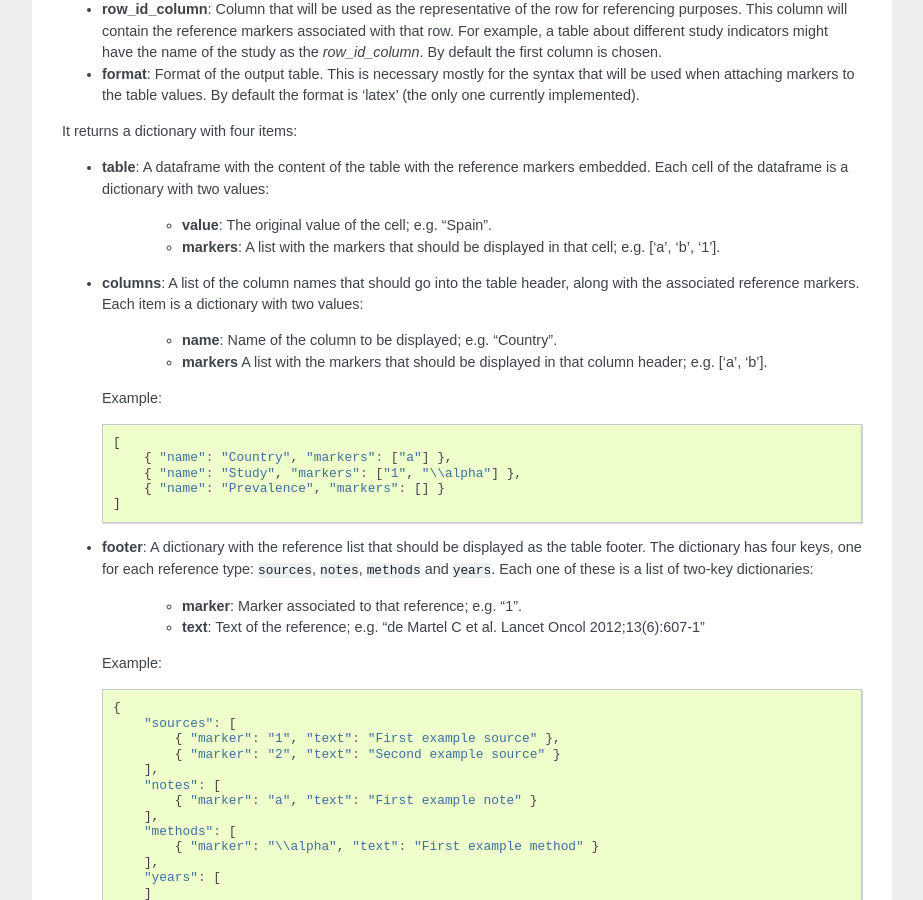
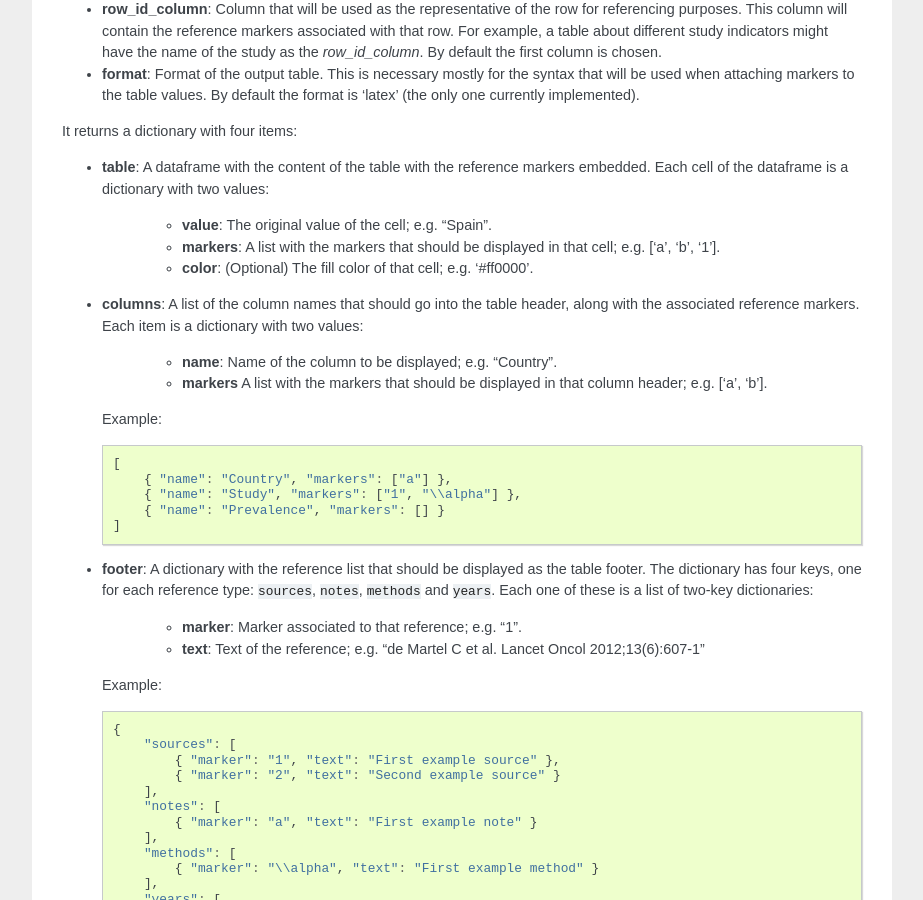
Before and after one commit to hpv-information-centre/reportcompiler-ic-tools, a Sphinx documentation site: the page built from doc/tables.rst, in a window 1280 px wide and 900 px high, scrolled down 466 px. Shown: the whole window, without its empty margins (198-1121 px from the left). Built offline with Sphinx 7.4.7, drawn with Linux system fonts in a browser that asks for light colours; pages that are not in the unit, such as notebooks, are missing from menus.

Commit message:
Add cell coloring to generate_table_data

```diff
--- a/doc/tables.rst
+++ b/doc/tables.rst
@@ -19,6 +19,7 @@ It returns a dictionary with four items:
 
    * **value**: The original value of the cell; e.g. "Spain".
    * **markers**: A list with the markers that should be displayed in that cell; e.g. ['a', 'b', '1'].
+   * **color**: (Optional) The fill color of that cell; e.g. '#ff0000'.
 
 * **columns**: A list of the column names that should go into the table header, along with the associated reference markers. Each item is a dictionary with two values:
 
```
Also changed, not shown: 1 other file.
